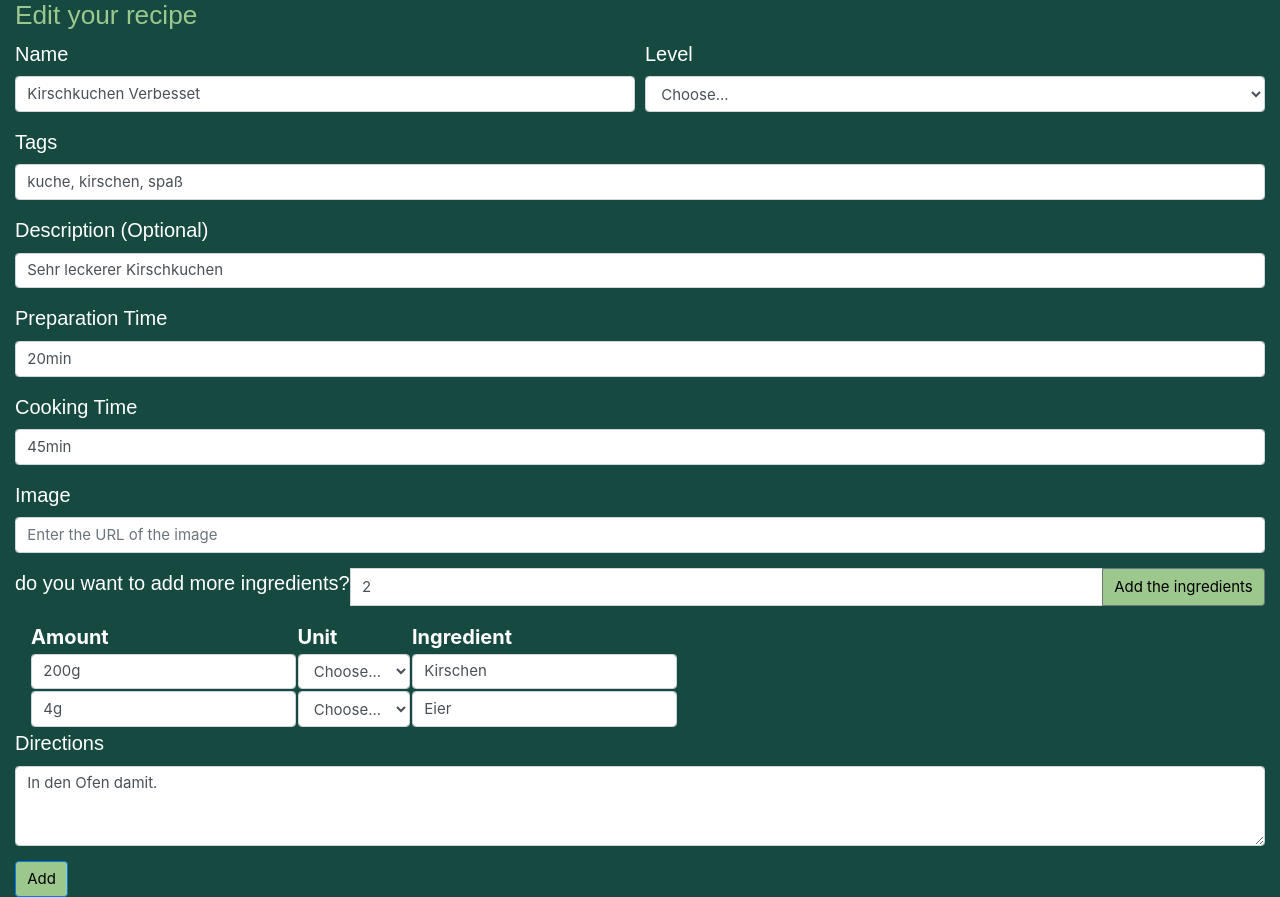
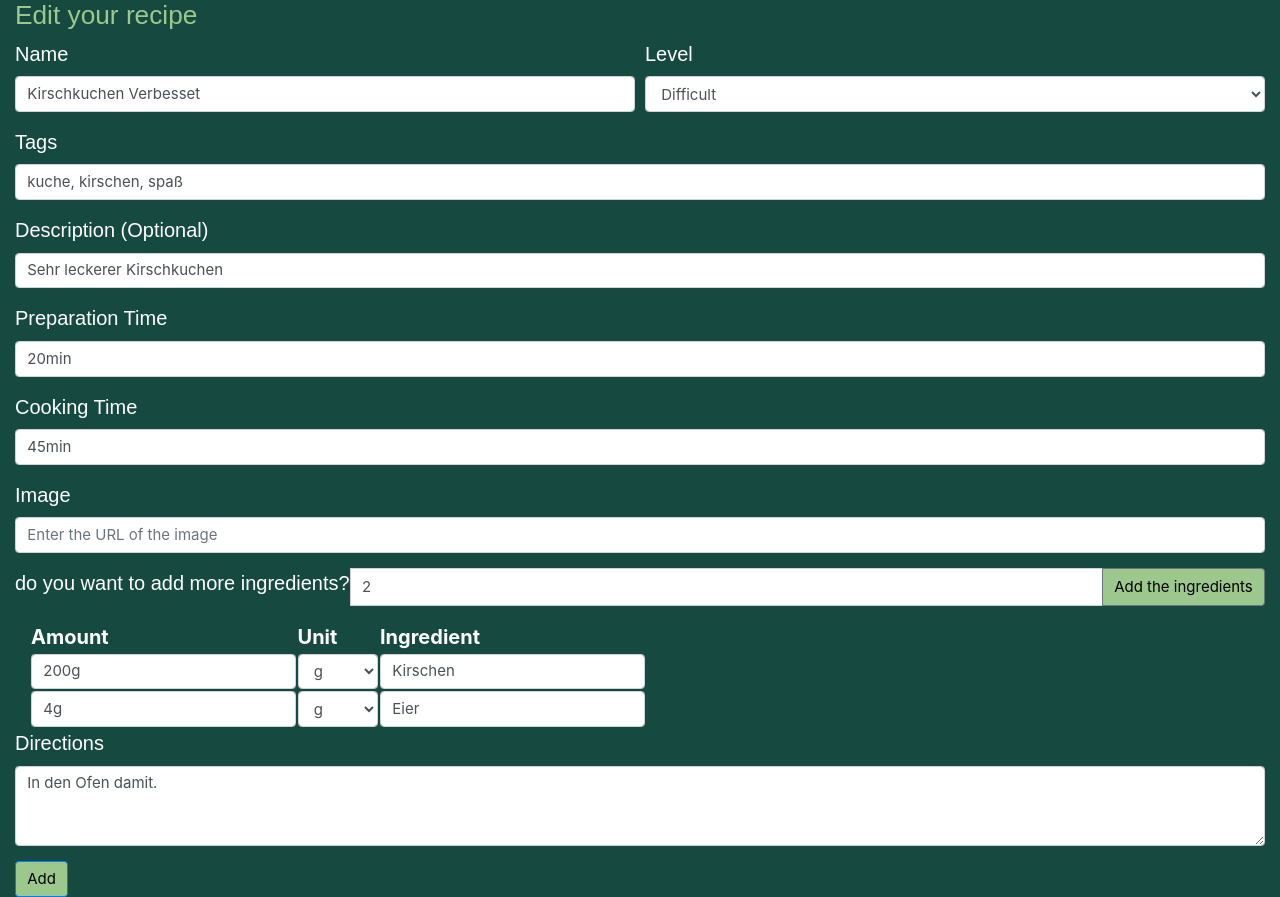
Before and after one commit to Luweren/CookSpot, a Django app: a page that uses cookproject/templates/editRecipe.html in a window 1280 px wide. Shown: the part 81-978 px from the top of the page. Run offline with Django 3.2, Linux system fonts and the light colour scheme; a user stored in the database is signed in; data comes from the database, SQL or seed files in the repository; parts of the project's set-up code (start-up, migrations or seed data) failed here and were passed over; some libraries are stand-ins or nearby versions.

Commit message:
update editRecipe for choosse options

```diff
--- a/cookproject/templates/editRecipe.html
+++ b/cookproject/templates/editRecipe.html
@@ -26,7 +26,7 @@
       <div class="form-group col-md-6">
         <label for="recipeLevel">Level</label>
         <select id="recipeLevel" value="{{recipe.difficulty}}" class="form-control" name="difficulty">
-          <option value="none"  selected>Choose...</option>
+          <option value="{{recipe.difficulty}}"  selected>{{recipe.difficulty}}</option>
           <option value="None" >Anyone can do it</option>
           <option value="Easy" >Beginner</option>
           <option value="Intermediate" >Intermediate</option>
@@ -89,7 +89,7 @@
                       <td>
                         <label for="ingredientMeasurement"></label>
                         <select id="ingredientMeasurement" class="form-control" name="ingredientmeasurement[]" value="{{Ingredients.measurement}}">
-                          <option selected>Choose...</option>
+                          <option value="{{Ingredients.measurement}}" selected>{{Ingredients.measurement}}</option>
                           <option value="g">g</option>
                           <option value="lb">lb</option>
                           <option value="oz">oz</option>
```
